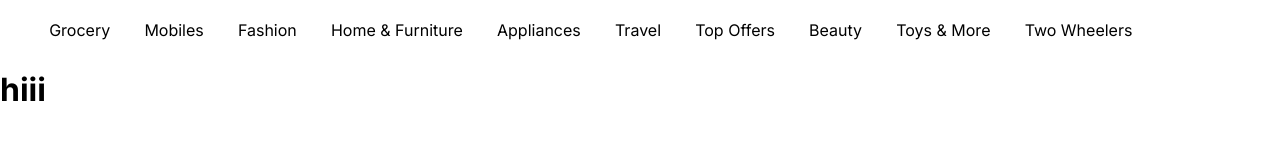
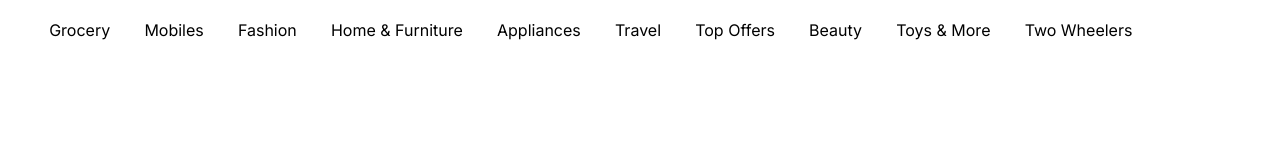
Before and after one commit to yashghogre/e-CommerceWebsite, a React (Vite) app: page / in a window 1280 px wide. Shown: the part 139-299 px from the top of the page. Built offline with nearby package versions, Linux system fonts and the light colour scheme.

Commit message:
repairing sample

```diff
--- a/src/components/Home.jsx
+++ b/src/components/Home.jsx
@@ -28,7 +28,6 @@ const Home = () => {
             </div>
             <div>
                 <BigCarousel />
-                <h1>hiii</h1>
             </div>
                 {/* <div className="dealsDiv">
                 <h3 className='dealsText'>Today's Deals</h3>
```
